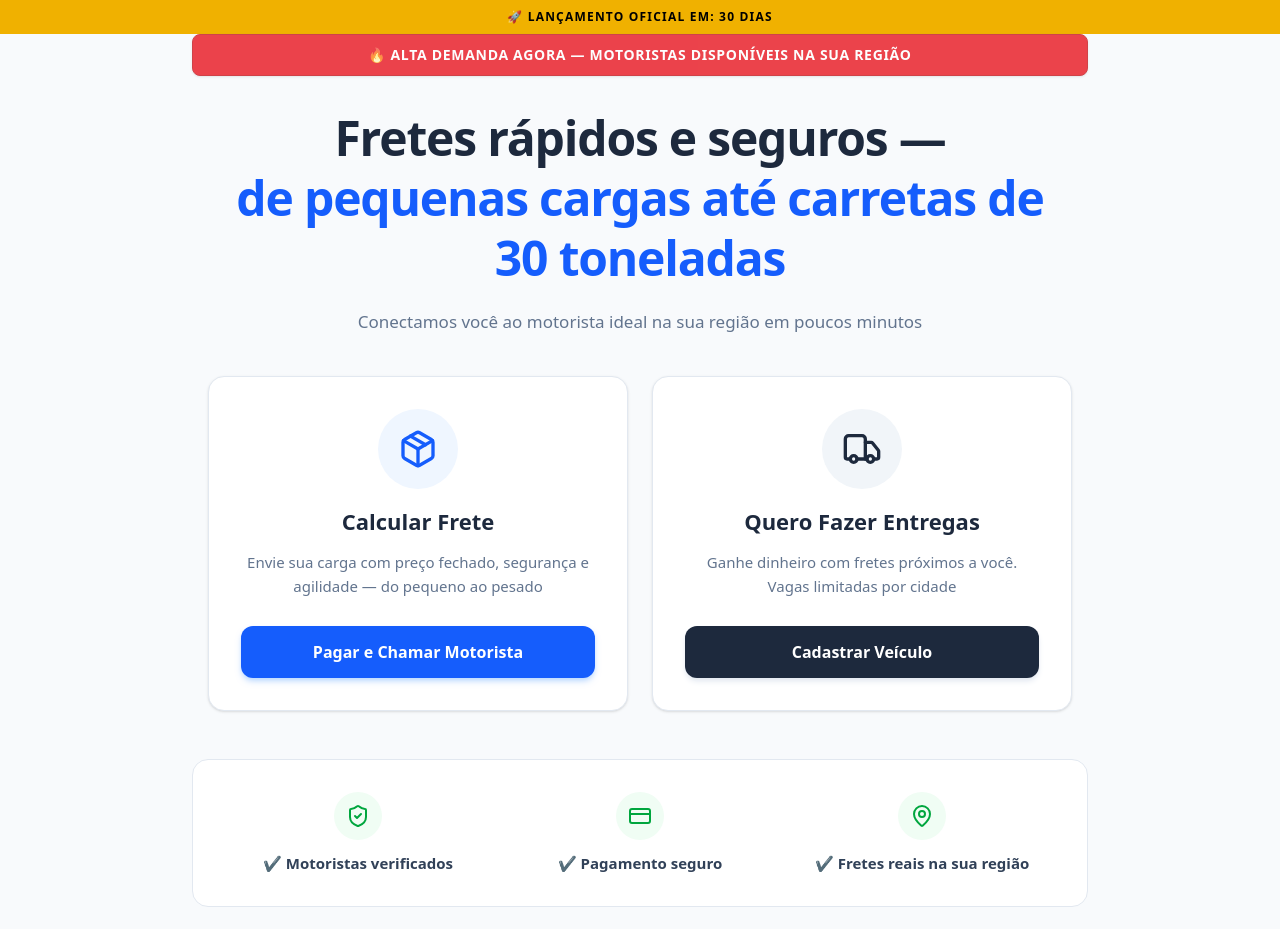
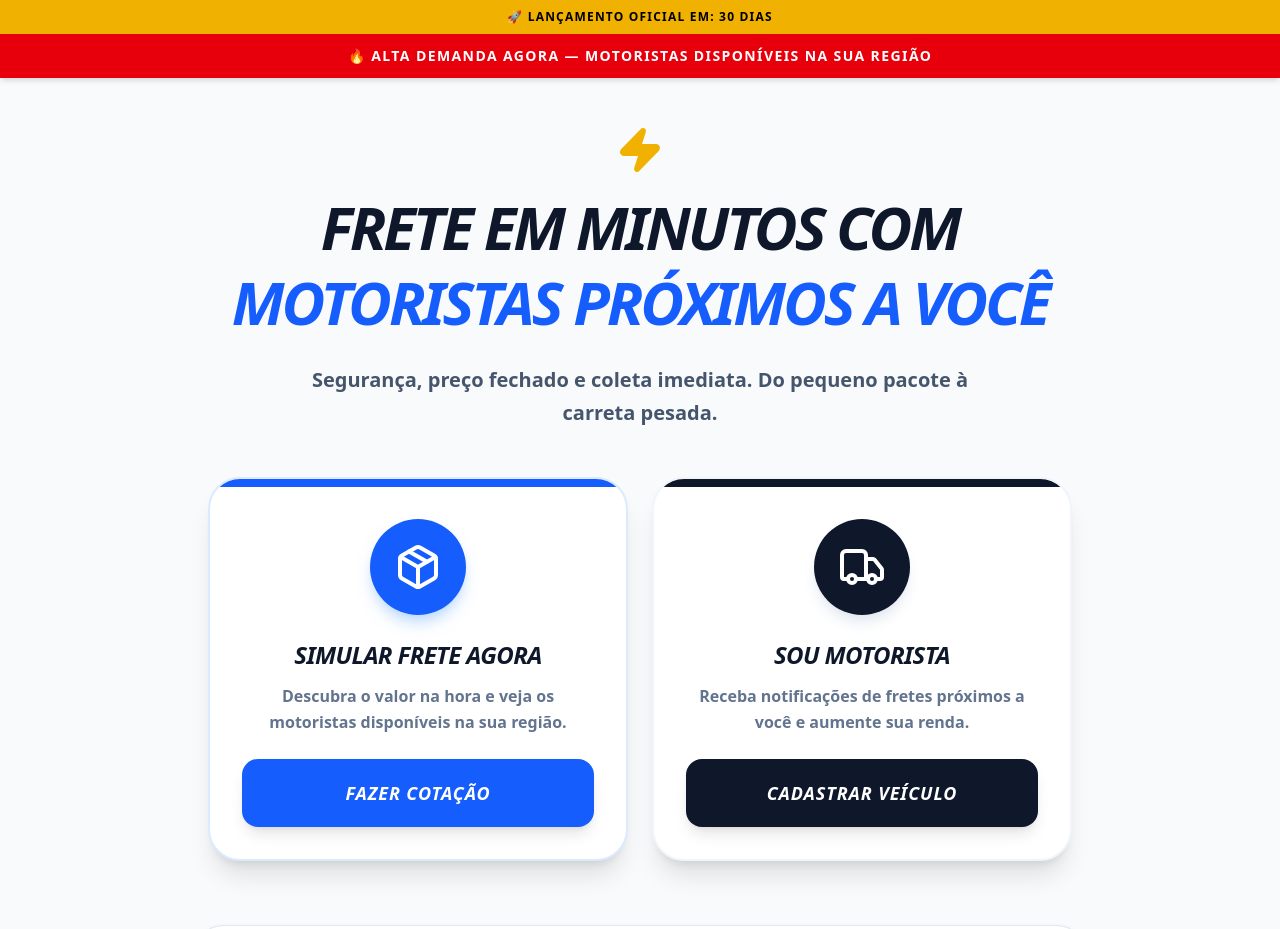
Before and after one commit to rodrigovtr38-hash/FRETEMAX, a React (Vite) app in the folder fretemax-projeto-final/: page / in a window 1280 px wide. Shown: the top 929 px of the page. Built offline with nearby package versions, Linux system fonts and the light colour scheme.

Commit message:
Update Home.tsx

```diff
--- a/fretemax-projeto-final/src/pages/Home.tsx
+++ b/fretemax-projeto-final/src/pages/Home.tsx
@@ -1,84 +1,106 @@
+import { useEffect } from 'react';
 import { useNavigate } from 'react-router-dom';
-import { Package, Truck, ShieldCheck, CreditCard, MapPin } from 'lucide-react';
+import { Package, Truck, ShieldCheck, CreditCard, MapPin, Zap } from 'lucide-react';
 
 export default function Home() {
   const navigate = useNavigate();
 
+  // CTO LOGIC: Bloqueio de tráfego recorrente. Se já entrou antes, pula a Landing Page.
+  useEffect(() => {
+    const jaEntrou = localStorage.getItem('usuario_entrou');
+    if (jaEntrou === 'true') {
+      navigate('/cliente');
+    }
+  }, [navigate]);
+
+  const handleSimularFrete = () => {
+    // Grava no navegador que o cliente já passou pelo funil de conversão
+    localStorage.setItem('usuario_entrou', 'true');
+    navigate('/cliente');
+  };
+
   return (
-    <div className="flex flex-col items-center justify-start h-full pb-12 animate-in fade-in zoom-in duration-500">
+    <div className="flex flex-col items-center justify-start min-h-screen bg-slate-50 pb-12 animate-in fade-in zoom-in duration-500 font-sans">
 
-      {/* Banner de Urgência */}
-      <div className="w-full max-w-4xl bg-red-600 text-white text-center py-2.5 px-4 text-[13px] sm:text-sm font-bold uppercase tracking-wider animate-pulse mb-8 rounded-lg shadow-sm border border-red-700">
-        🔥 Alta demanda agora — motoristas disponíveis na sua região
+      {/* Banner de Urgência - Foco em Conversão e Escala */}
+      <div className="w-full bg-red-600 text-white text-center py-3 px-4 text-[13px] sm:text-sm font-black uppercase tracking-widest shadow-md">
+        🔥 Alta demanda agora — Motoristas disponíveis na sua região
       </div>
 
-      <div className="text-center space-y-5 px-4 mb-10 w-full max-w-4xl">
-        <h2 className="text-3xl sm:text-5xl font-extrabold text-slate-800 leading-tight tracking-tight">
-          Fretes rápidos e seguros — <br className="hidden sm:block" />
-          <span className="text-blue-600">de pequenas cargas até carretas de 30 toneladas</span>
+      <div className="text-center space-y-6 px-4 mt-12 mb-12 w-full max-w-4xl">
+        <div className="flex justify-center mb-4">
+           <Zap className="text-yellow-500 w-12 h-12 fill-yellow-500" />
+        </div>
+        <h2 className="text-4xl sm:text-6xl font-black text-slate-900 leading-tight tracking-tighter uppercase italic">
+          Frete em minutos com <br className="hidden sm:block" />
+          <span className="text-blue-600">motoristas próximos a você</span>
         </h2>
-        <p className="text-slate-500 max-w-2xl mx-auto text-[17px] font-medium leading-relaxed">
-          Conectamos você ao motorista ideal na sua região em poucos minutos
+        <p className="text-slate-600 max-w-2xl mx-auto text-lg sm:text-xl font-bold leading-relaxed">
+          Segurança, preço fechado e coleta imediata. Do pequeno pacote à carreta pesada.
         </p>
       </div>
 
       <div className="grid sm:grid-cols-2 gap-6 w-full max-w-4xl px-4">
-        {/* Card Cliente */}
-        <div className="flex flex-col items-center text-center gap-4 bg-white p-8 rounded-2xl border border-slate-200 shadow-sm hover:shadow-lg hover:border-blue-500 transition-all flex-1 group cursor-pointer" onClick={() => navigate('/cliente')}>
-          <div className="bg-blue-50 p-5 rounded-full group-hover:scale-110 transition-transform duration-300">
-            <Package className="w-10 h-10 text-blue-600" />
+        {/* Card Cliente - O Funil Principal */}
+        <div
+          className="flex flex-col items-center text-center gap-4 bg-white p-8 rounded-[2rem] border-2 border-blue-100 shadow-xl hover:shadow-2xl hover:border-blue-600 transition-all flex-1 group cursor-pointer relative overflow-hidden"
+          onClick={handleSimularFrete}
+        >
+          <div className="absolute top-0 w-full h-2 bg-blue-600 left-0"></div>
+          <div className="bg-blue-600 p-6 rounded-full group-hover:scale-110 transition-transform duration-300 mt-2 shadow-lg shadow-blue-200">
+            <Package className="w-12 h-12 text-white" />
           </div>
-          <div>
-            <h3 className="text-[22px] font-bold text-slate-800">Calcular Frete</h3>
-            <p className="text-[15px] leading-relaxed text-slate-500 mt-3 font-medium min-h-[60px]">
-              Envie sua carga com preço fechado, segurança e agilidade — do pequeno ao pesado
+          <div className="mt-2">
+            <h3 className="text-2xl font-black text-slate-900 uppercase italic tracking-tight">Simular Frete Agora</h3>
+            <p className="text-base leading-relaxed text-slate-500 mt-3 font-bold min-h-[60px]">
+              Descubra o valor na hora e veja os motoristas disponíveis na sua região.
             </p>
           </div>
-          <button
-            className="w-full mt-auto py-3.5 bg-blue-600 hover:bg-blue-700 text-white font-bold rounded-xl text-[16px] transition-colors shadow-md shadow-blue-200"
-          >
-            Pagar e Chamar Motorista
+          <button className="w-full mt-auto py-5 bg-blue-600 hover:bg-blue-700 text-white font-black rounded-2xl text-lg transition-colors shadow-lg active:scale-95 uppercase italic tracking-wider">
+            FAZER COTAÇÃO
           </button>
         </div>
 
         {/* Card Motorista */}
-        <div className="flex flex-col items-center text-center gap-4 bg-white p-8 rounded-2xl border border-slate-200 shadow-sm hover:shadow-lg hover:border-slate-800 transition-all flex-1 group cursor-pointer" onClick={() => navigate('/motorista')}>
-          <div className="bg-slate-100 p-5 rounded-full group-hover:scale-110 transition-transform duration-300">
-            <Truck className="w-10 h-10 text-slate-800" />
+        <div
+          className="flex flex-col items-center text-center gap-4 bg-white p-8 rounded-[2rem] border-2 border-slate-100 shadow-xl hover:shadow-2xl hover:border-slate-900 transition-all flex-1 group cursor-pointer relative overflow-hidden"
+          onClick={() => navigate('/motorista')}
+        >
+           <div className="absolute top-0 w-full h-2 bg-slate-900 left-0"></div>
+          <div className="bg-slate-900 p-6 rounded-full group-hover:scale-110 transition-transform duration-300 mt-2 shadow-lg shadow-slate-200">
+            <Truck className="w-12 h-12 text-white" />
           </div>
-          <div>
-            <h3 className="text-[22px] font-bold text-slate-800">Quero Fazer Entregas</h3>
-            <p className="text-[15px] leading-relaxed text-slate-500 mt-3 font-medium min-h-[60px]">
-              Ganhe dinheiro com fretes próximos a você. Vagas limitadas por cidade
+          <div className="mt-2">
+            <h3 className="text-2xl font-black text-slate-900 uppercase italic tracking-tight">Sou Motorista</h3>
+            <p className="text-base leading-relaxed text-slate-500 mt-3 font-bold min-h-[60px]">
+              Receba notificações de fretes próximos a você e aumente sua renda.
             </p>
           </div>
-          <button
-            className="w-full mt-auto py-3.5 bg-slate-800 hover:bg-slate-900 text-white font-bold rounded-xl text-[16px] transition-colors shadow-md shadow-slate-200"
-          >
-            Cadastrar Veículo
+          <button className="w-full mt-auto py-5 bg-slate-900 hover:bg-black text-white font-black rounded-2xl text-lg transition-colors shadow-lg active:scale-95 uppercase italic tracking-wider">
+            CADASTRAR VEÍCULO
           </button>
         </div>
       </div>
 
-      {/* Prova Social e Confiança */}
-      <div className="mt-12 bg-white flex-col sm:flex-row border border-slate-200 rounded-2xl p-6 sm:p-8 w-full max-w-4xl grid grid-cols-1 sm:grid-cols-3 gap-6 sm:gap-4 text-center items-center justify-center">
+      {/* Prova Social e Confiança - Gatilhos Mentais */}
+      <div className="mt-16 bg-white flex-col sm:flex-row border border-slate-200 rounded-[2rem] p-6 sm:p-8 w-full max-w-4xl grid grid-cols-1 sm:grid-cols-3 gap-6 sm:gap-4 text-center items-center justify-center shadow-sm">
         <div className="flex flex-col items-center gap-3">
-          <div className="bg-green-50 p-3 rounded-full">
-            <ShieldCheck className="w-6 h-6 text-green-600" />
+          <div className="bg-green-100 p-4 rounded-full">
+            <ShieldCheck className="w-8 h-8 text-green-600" />
           </div>
-          <span className="font-semibold text-slate-700 text-[15px]">✔ Motoristas verificados</span>
+          <span className="font-black text-slate-800 text-sm uppercase tracking-wide">Motoristas<br/>Verificados</span>
         </div>
         <div className="flex flex-col items-center gap-3">
-          <div className="bg-green-50 p-3 rounded-full">
-            <CreditCard className="w-6 h-6 text-green-600" />
+          <div className="bg-blue-100 p-4 rounded-full">
+            <CreditCard className="w-8 h-8 text-blue-600" />
           </div>
-          <span className="font-semibold text-slate-700 text-[15px]">✔ Pagamento seguro</span>
+          <span className="font-black text-slate-800 text-sm uppercase tracking-wide">Pagamento<br/>100% Seguro</span>
         </div>
         <div className="flex flex-col items-center gap-3">
-          <div className="bg-green-50 p-3 rounded-full">
-            <MapPin className="w-6 h-6 text-green-600" />
+          <div className="bg-yellow-100 p-4 rounded-full">
+            <MapPin className="w-8 h-8 text-yellow-600" />
           </div>
-          <span className="font-semibold text-slate-700 text-[15px]">✔ Fretes reais na sua região</span>
+          <span className="font-black text-slate-800 text-sm uppercase tracking-wide">Fretes na<br/>Sua Região</span>
         </div>
       </div>
 
```
